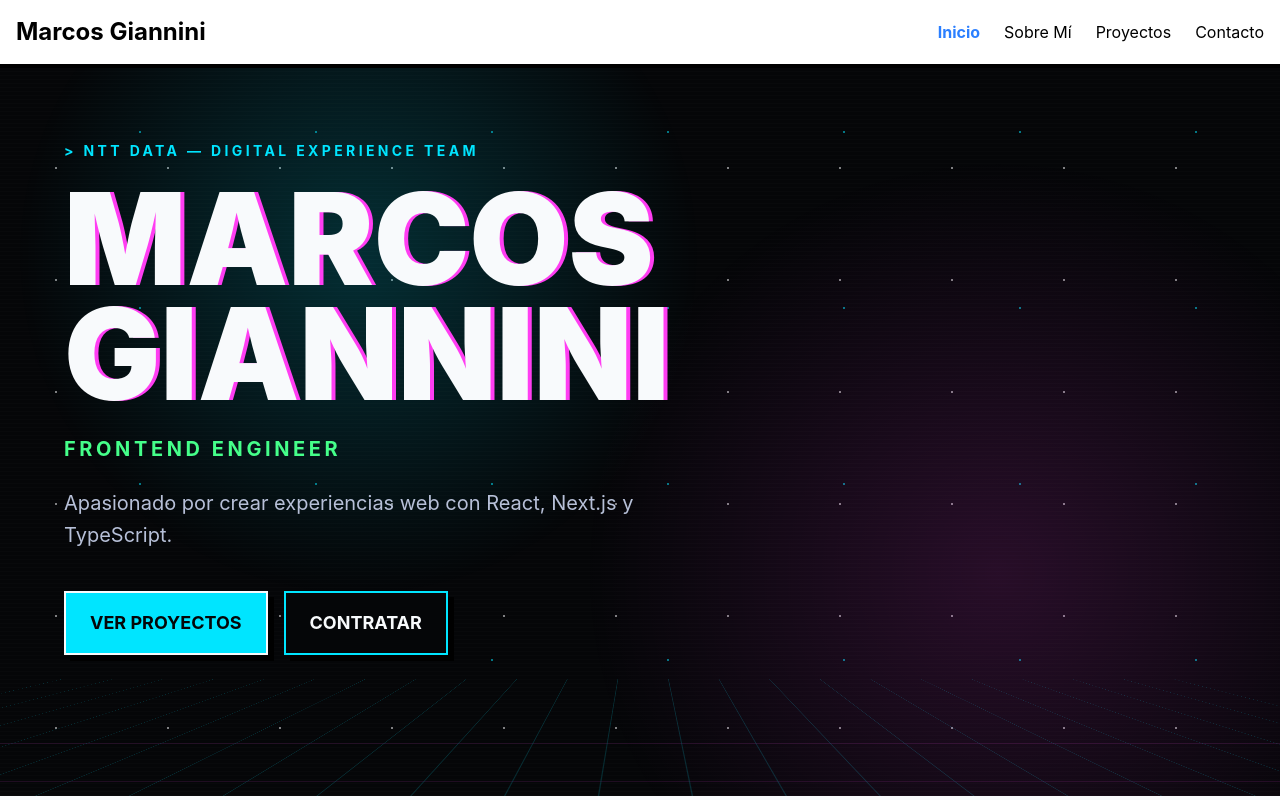
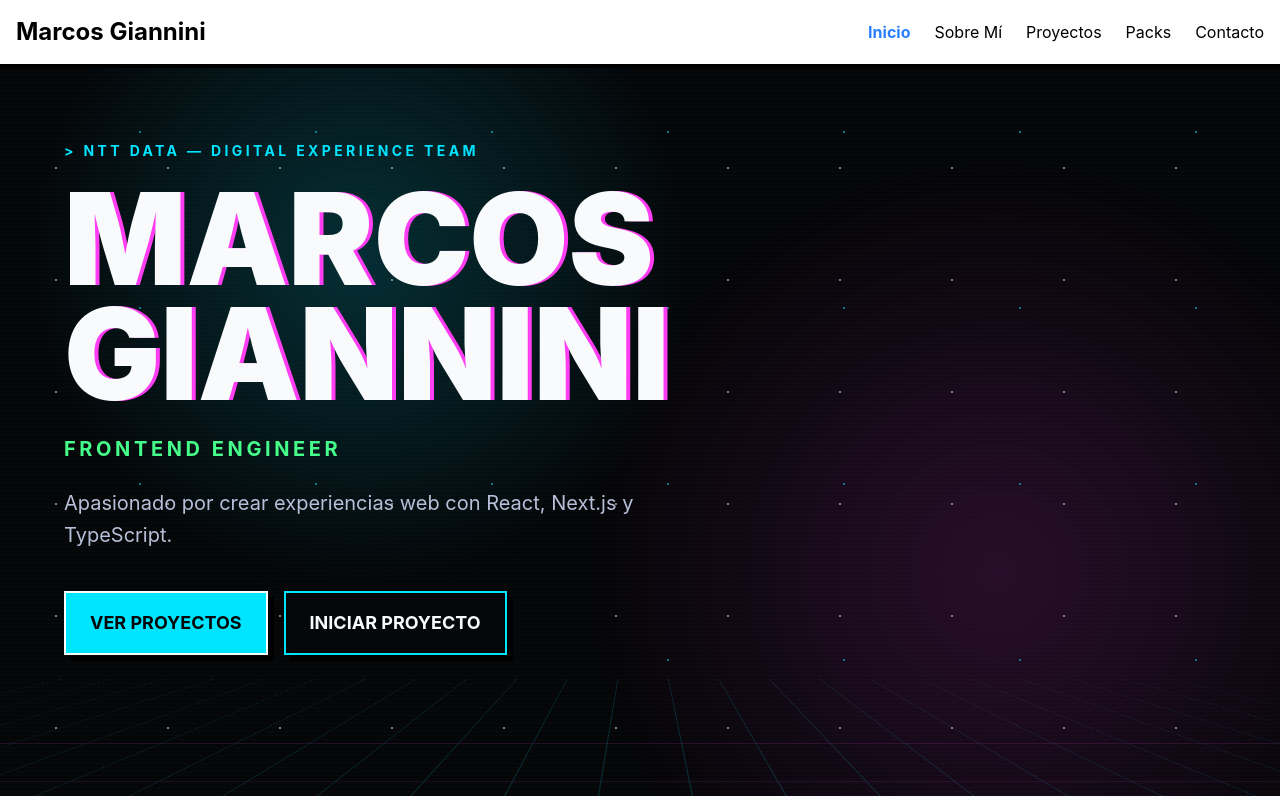
Before and after one commit to MarcosGiannini/portfolio, a Next.js app: page / in a window 1280 px wide. Both pictures are taken after a click on the button "SKIP". Shown: the top 800 px of the page. Built offline with nearby package versions, Linux system fonts and the light colour scheme.

Commit message:
feat(conversion): complete website packs funnel

```diff
--- a/src/app/page.tsx
+++ b/src/app/page.tsx
@@ -10,12 +10,13 @@ import SplashScreen from "@/components/layout/SplashScreen";
 import AboutMe from "@/components/sections/AboutMe";
 import Contact from "@/components/sections/Contact";
 import Hero from "@/components/sections/Hero";
+import Packs from "@/components/sections/Packs";
 import ProjectPortfolio from "@/components/sections/ProjectPortfolio";
 import { portfolioData } from "@/data/portfolioData";
 import { useActiveSection } from "@/hooks/useActiveSection";
 import { useReducedMotion } from "@/hooks/useReducedMotion";
 
-const SECTION_IDS = ["home", "about", "portfolio", "contact"];
+const SECTION_IDS = ["home", "about", "portfolio", "packs", "contact"];
 
 export default function Page() {
   const [showSplash, setShowSplash] = useState(true);
@@ -47,6 +48,7 @@ export default function Page() {
               underConstructionLabel={portfolioData.sections.projects.underConstructionLabel}
               underConstructionAriaLabel={portfolioData.sections.projects.underConstructionAriaLabel}
             />
+            <Packs data={portfolioData.sections.packs} />
             <Contact data={portfolioData.sections.contact} contactInfo={portfolioData.contact} />
             <Footer name={portfolioData.name} credit={portfolioData.footer.credit} socialLinks={portfolioData.footer.socialLinks} />
             <ScrollToTop />
--- a/src/components/sections/Hero/index.tsx
+++ b/src/components/sections/Hero/index.tsx
@@ -124,7 +124,7 @@ const Hero = ({ data }: HeroProps) => {
               aria-label="Navegar a la sección de contacto"
               className="w-full font-mono uppercase tracking-[0.16em] sm:w-auto"
             >
-              Contratar
+              Iniciar proyecto
             </Button>
           </motion.div>
         </div>
--- /dev/null
+++ b/src/components/sections/Packs/PackCard.tsx
@@ -0,0 +1,100 @@
+import { Check } from "lucide-react";
+
+import Badge from "@/components/ui/Badge";
+import Button from "@/components/ui/Button";
+import Card from "@/components/ui/Card";
+import type { Pack } from "@/types/portfolio";
+
+interface PackCardProps {
+  pack: Pack;
+}
+
+export default function PackCard({ pack }: PackCardProps) {
+  const highlightClasses = pack.highlighted
+    ? "border-[var(--accent-cyan)] shadow-[var(--shadow-brutal),var(--glow-cyan)] md:-translate-y-3"
+    : "border-[var(--border)]";
+
+  const headerClasses = pack.highlighted
+    ? "bg-[color-mix(in_srgb,var(--accent-cyan)_14%,var(--bg-elevated))]"
+    : "bg-[color-mix(in_srgb,var(--bg-elevated)_78%,var(--bg-base))]";
+
+  return (
+    <Card
+      as="article"
+      className={`group/pack flex h-full flex-col border-4 p-0 transition-[transform,box-shadow,border-color] duration-200 ease-out motion-safe:hover:-translate-y-1 motion-safe:hover:shadow-[var(--shadow-brutal),var(--glow-cyan)] ${highlightClasses}`}
+    >
+      <header
+        className={`border-b-2 border-[color-mix(in_srgb,var(--border)_62%,transparent)] p-5 ${headerClasses}`}
+      >
+        <div className="mb-4 flex min-h-8 flex-wrap items-start justify-between gap-3">
+          <p className="font-mono text-xs font-black uppercase tracking-[0.2em] text-[var(--accent-cyan)]">
+            &gt; WEBSITE PACK
+          </p>
+          {pack.badge && (
+            <Badge
+              label={pack.badge}
+              variant={pack.highlighted ? "cyan" : "magenta"}
+            />
+          )}
+        </div>
+
+        <h3 className="font-heading text-2xl font-black uppercase leading-tight text-[var(--text-primary)] transition-colors duration-200 group-hover/pack:text-[var(--accent-cyan)] sm:text-3xl">
+          {pack.name}
+        </h3>
+        <p className="mt-4 font-mono text-3xl font-black uppercase leading-none text-[var(--accent-yellow)]">
+          {pack.price}
+        </p>
+      </header>
+
+      <div className="border-b-2 border-[color-mix(in_srgb,var(--border)_36%,transparent)] p-5">
+        <p className="text-sm leading-6 text-[var(--text-secondary)]">
+          {pack.description}
+        </p>
+        <div className="mt-5">
+          <p className="mb-3 font-mono text-[0.68rem] font-black uppercase tracking-[0.18em] text-[var(--text-muted)]">
+            Ideal para
+          </p>
+          <ul className="space-y-2">
+            {pack.idealFor.map((item) => (
+              <li
+                key={item}
+                className="font-mono text-xs font-bold uppercase leading-5 tracking-[0.1em] text-[var(--accent-cyan)]"
+              >
+                <span className="text-[var(--text-primary)]">/</span> {item}
+              </li>
+            ))}
+          </ul>
+        </div>
+      </div>
+
+      <div className="flex flex-1 flex-col p-5">
+        <p className="mb-4 font-mono text-[0.68rem] font-black uppercase tracking-[0.18em] text-[var(--text-muted)]">
+          Incluye
+        </p>
+        <ul className="space-y-3">
+          {pack.features.map((feature) => (
+            <li
+              key={feature}
+              className="flex gap-3 text-sm font-bold leading-6 text-[var(--text-secondary)]"
+            >
+              <Check
+                className="mt-0.5 h-5 w-5 shrink-0 text-[var(--accent-green)]"
+                aria-hidden="true"
+              />
+              <span>{feature}</span>
+            </li>
+          ))}
+        </ul>
+
+        <Button
+          href={pack.ctaHref}
+          size="sm"
+          variant={pack.highlighted ? "primary" : "secondary"}
+          className="mt-8 w-full font-mono uppercase tracking-[0.14em] hover:shadow-[var(--shadow-brutal),var(--glow-cyan)] motion-safe:hover:scale-[1.03] motion-safe:active:scale-[0.97] motion-reduce:transition-colors"
+        >
+          {pack.ctaLabel}
+        </Button>
+      </div>
+    </Card>
+  );
+}
--- /dev/null
+++ b/src/components/sections/Packs/index.tsx
@@ -0,0 +1,49 @@
+import type { Pack } from "@/types/portfolio";
+import PackCard from "./PackCard";
+
+interface PacksProps {
+  data: {
+    title: string;
+    eyebrow: string;
+    description: string;
+    availabilityNote: string;
+    items: Pack[];
+  };
+}
+
+export default function Packs({ data }: PacksProps) {
+  return (
+    <section
+      id="packs"
+      className="relative overflow-hidden border-b-4 border-[var(--border)] bg-[var(--bg-base)] py-24 text-[var(--text-primary)] scroll-snap-align-start"
+    >
+      <div
+        aria-hidden="true"
+        className="absolute inset-0 bg-[repeating-linear-gradient(to_bottom,transparent_0,transparent_3px,color-mix(in_srgb,var(--text-primary)_6%,transparent)_4px)] opacity-20 mix-blend-screen"
+      />
+
+      <div className="container relative z-10 mx-auto px-5 sm:px-6 lg:px-8">
+        <div className="mx-auto mb-12 max-w-3xl text-center">
+          <p className="mb-3 font-mono text-xs font-bold uppercase tracking-[0.24em] text-[var(--accent-cyan)]">
+            {data.eyebrow}
+          </p>
+          <h2 className="font-heading text-4xl font-black uppercase leading-none text-[var(--text-primary)] md:text-5xl">
+            {data.title}
+          </h2>
+          <p className="mx-auto mt-5 max-w-2xl text-base leading-7 text-[var(--text-secondary)] sm:text-lg sm:leading-8">
+            {data.description}
+          </p>
+          <p className="mx-auto mt-4 max-w-2xl font-mono text-xs font-bold uppercase leading-6 tracking-[0.14em] text-[var(--text-muted)]">
+            {data.availabilityNote}
+          </p>
+        </div>
+
+        <div className="mx-auto grid max-w-6xl grid-cols-1 gap-8 lg:grid-cols-3 lg:items-stretch">
+          {data.items.map((pack) => (
+            <PackCard key={pack.name} pack={pack} />
+          ))}
+        </div>
+      </div>
+    </section>
+  );
+}
--- a/src/data/portfolioData.ts
+++ b/src/data/portfolioData.ts
@@ -1,4 +1,4 @@
-import type { Project, SkillCategory, SocialLink } from "@/types/portfolio";
+import type { Pack, Project, SkillCategory, SocialLink } from "@/types/portfolio";
 
 // Translatable fields for Phase 6.
 export const portfolioData = {
@@ -23,6 +23,7 @@ export const portfolioData = {
       { id: "home", label: "Inicio" },
       { id: "about", label: "Sobre Mí" },
       { id: "portfolio", label: "Proyectos" },
+      { id: "packs", label: "Packs" },
       { id: "contact", label: "Contacto" },
     ],
   },
@@ -136,6 +137,78 @@ export const portfolioData = {
         },
       ] satisfies Project[],
     },
+    packs: {
+      eyebrow: "> PACKS / CONVERSION FUNNEL",
+      title: "Packs Web",
+      description:
+        "Tres niveles claros para transformar una idea, marca o producto en una presencia web seria, rápida y lista para convertir.",
+      availabilityNote:
+        "Trabajo con un número limitado de proyectos cada mes para asegurar foco y calidad en cada uno.",
+      items: [
+        {
+          name: "Web Esencial",
+          price: "Desde 800€",
+          description:
+            "Landing page directa para validar una idea, presentar un servicio o lanzar un proyecto pequeño sin ruido innecesario.",
+          idealFor: [
+            "Lanzar un producto o servicio",
+            "Validar una idea",
+            "Mejorar presencia online",
+          ],
+          features: [
+            "Landing page básica",
+            "Diseño responsive",
+            "Estructura de contenido clara",
+            "Formulario o CTA de contacto",
+          ],
+          ctaLabel: "Solicitar este pack",
+          ctaHref: "#contact",
+        },
+        {
+          name: "Web Profesional",
+          price: "Desde 1.500€",
+          description:
+            "Web completa multi-sección para negocios que necesitan comunicar mejor, generar confianza y preparar crecimiento.",
+          idealFor: [
+            "Negocios que necesitan captar clientes",
+            "Servicios con varias líneas de oferta",
+            "Marcas que quieren proyectar más confianza",
+          ],
+          features: [
+            "Web completa multi-sección",
+            "SEO básico",
+            "Optimización y performance",
+            "Arquitectura escalable",
+            "Integración con formulario o Calendly",
+          ],
+          ctaLabel: "Solicitar este pack",
+          ctaHref: "https://calendly.com/marcosgianninidev",
+          highlighted: true,
+          badge: "RECOMENDADO",
+        },
+        {
+          name: "Web Signature",
+          price: "Desde 3.000€",
+          description:
+            "Proyecto premium para productos serios que necesitan criterio de diseño, desarrollo sólido y estrategia digital.",
+          idealFor: [
+            "Productos digitales con visión a largo plazo",
+            "Lanzamientos que necesitan estrategia",
+            "Equipos que buscan una base web robusta",
+          ],
+          features: [
+            "Diseño + desarrollo + estrategia",
+            "Dirección visual personalizada",
+            "Performance avanzada",
+            "Soporte en decisiones de producto",
+            "Base preparada para evolución futura",
+          ],
+          ctaLabel: "Solicitar este pack",
+          ctaHref: "https://calendly.com/marcosgianninidev",
+          badge: "PREMIUM",
+        },
+      ] satisfies Pack[],
+    },
   },
   footer: {
     credit: "Diseñado y construido por",
```
Also changed, not shown: src/types/portfolio.ts (+12 -0 lines).
